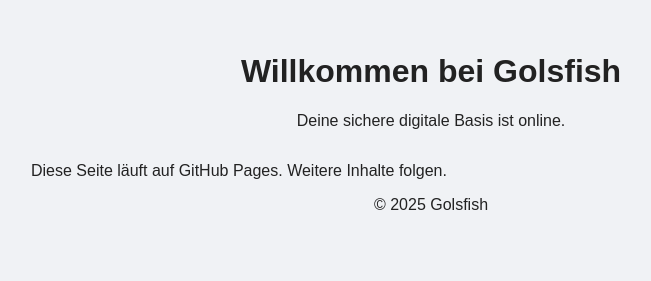
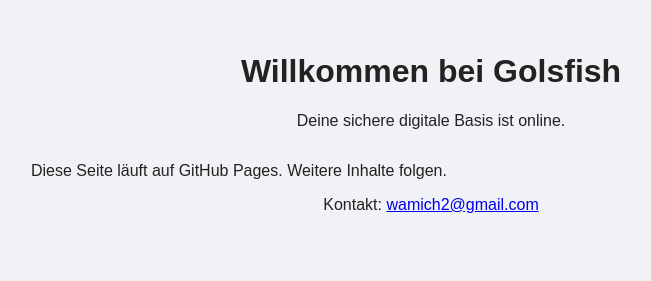
Before and after one commit to Golsfisch/MWvisionary.com, a plain HTML site: page index.html in a window 1280 px wide. Shown: the whole page, without its empty margins (209-860 px from the left). Drawn offline with Linux system fonts and the light colour scheme.

Commit message:
Update index.html

```diff
--- a/index.html
+++ b/index.html
@@ -15,7 +15,9 @@
     <p>Diese Seite läuft auf GitHub Pages. Weitere Inhalte folgen.</p>
   </main>
   <footer>
-    <p>© 2025 Golsfish</p>
+    <footer>
+  <p>Kontakt: <a href="mailto:wamich2@gmail.com">wamich2@gmail.com</a></p>
+</footer>
   </footer>
 </body>
 </html>
```
